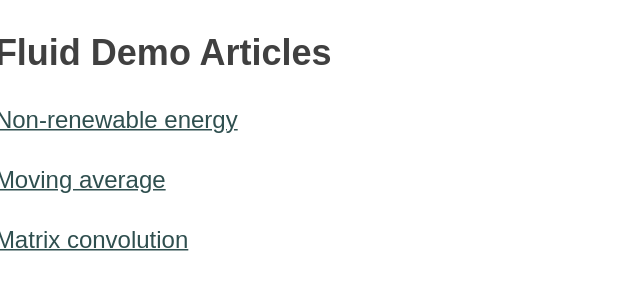
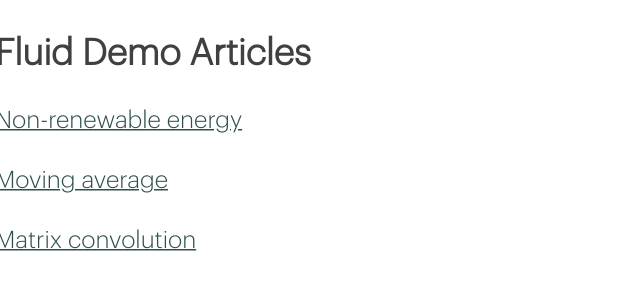
Before and after one commit to explorable-viz/fluid-article, a plain HTML site: page index.html in a window 1280 px wide. Shown: the whole page, without its empty margins (0-640 px from the left). Drawn offline with Linux system fonts and the light colour scheme; the site is published under a folder, as on GitHub Pages, so addresses that start at the root find nothing.

Commit message:
deploy: 3e6907865f8ee8c06a7bcd4668e9ce3d7a70f512

```diff
--- a/css/styles.css
+++ b/css/styles.css
@@ -4,35 +4,35 @@
 
 @font-face {
    font-family: 'OdiseanTech';
-   src: url('/font/OdiseanTech.woff2') format('woff2');
+   src: url('../font/OdiseanTech.woff2') format('woff2');
    font-weight: normal;
    font-style: normal;
 }
 
 @font-face {
    font-family: 'GraphikLight';
-   src: url('/font/GraphikLight.woff2') format('woff2');
+   src: url('../font/GraphikLight.woff2') format('woff2');
    font-weight: 300;
    font-style: normal;
 }
 
 @font-face {
    font-family: 'GraphikLightItalic';
-   src: url('/font/GraphikLightItalic.woff2') format('woff2');
+   src: url('../font/GraphikLightItalic.woff2') format('woff2');
    font-weight: 300;
    font-style: italic;
 }
 
 @font-face {
    font-family: 'GraphikMedium';
-   src: url('/font/GraphikMedium.woff2') format('woff2');
+   src: url('../font/GraphikMedium.woff2') format('woff2');
    font-weight: 500;
    font-style: normal;
 }
 
 @font-face {
    font-family: 'GraphikMediumItalic';
-   src: url('/font/GraphikMediumItalic.woff2') format('woff2');
+   src: url('../font/GraphikMediumItalic.woff2') format('woff2');
    font-weight: 500;
    font-style: italic;
 }
```
